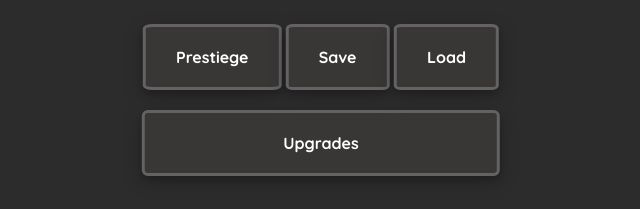
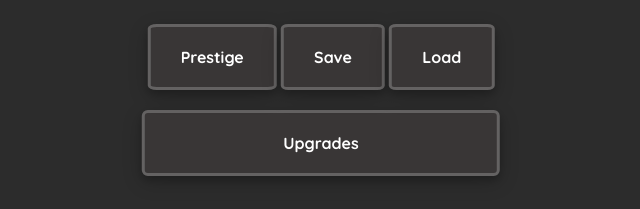
Before and after one commit to andreiapetri/some_game, a plain HTML site: page index.html in a window 1280 px wide. Shown: the top 209 px of the page, 319-959 px from the left. Drawn offline with Linux system fonts and the light colour scheme.

Commit message:
Update index.html

```diff
--- a/index.html
+++ b/index.html
@@ -17,7 +17,7 @@
                     </p>
                 </div>
                 <button class="util-button prestiege-button" onclick="prestiege()">
-                    Prestiege
+                    Prestige
                 </button>
             </div>
             <div class="save-load">
```
